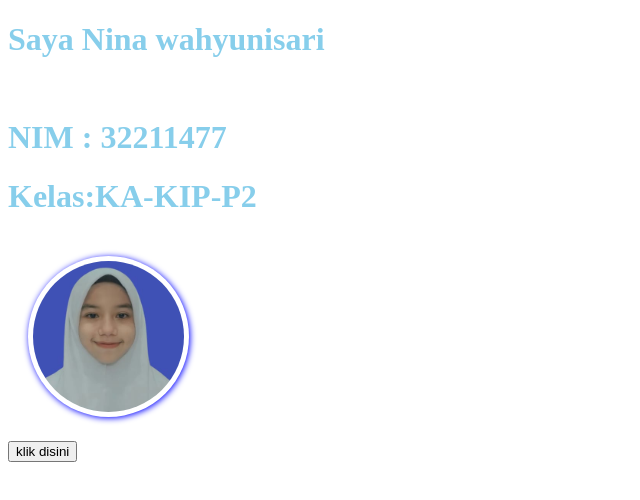
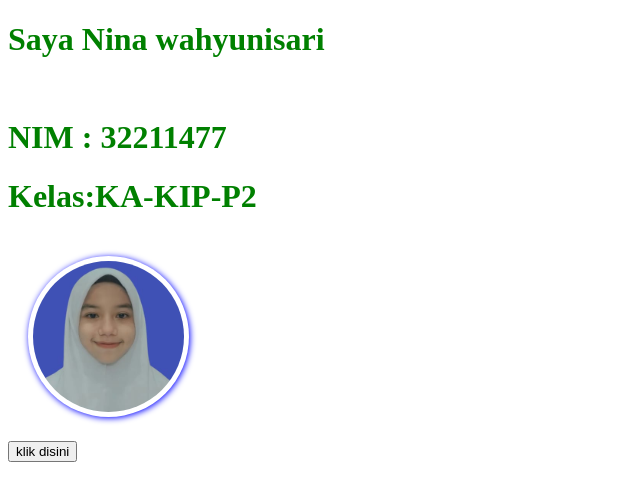
Before and after one commit to ninapweb26/ninaprofil.github.io, a plain HTML site: page index.html in a window 1280 px wide. Shown: the whole page, without its empty margins (0-640 px from the left). Drawn offline with Linux system fonts and the light colour scheme.

Commit message:
Update index.html

```diff
--- a/index.html
+++ b/index.html
@@ -6,7 +6,7 @@
 	<title>my profile</title>
 	<style type="text/css">
 		h1{
-			color: skyblue;
+			color: green;
 			cursor: pointer;
 			transition: 0.2s;
 		}
```
Lines whose indentation alone changed are shown as unchanged.
